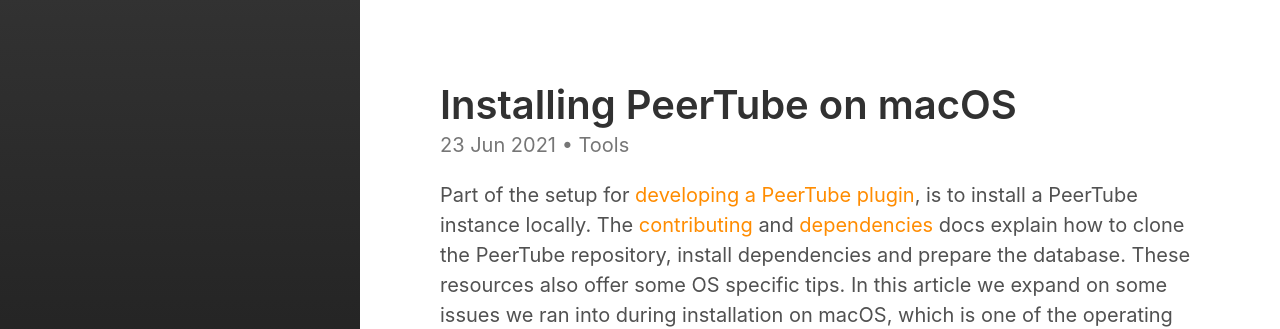
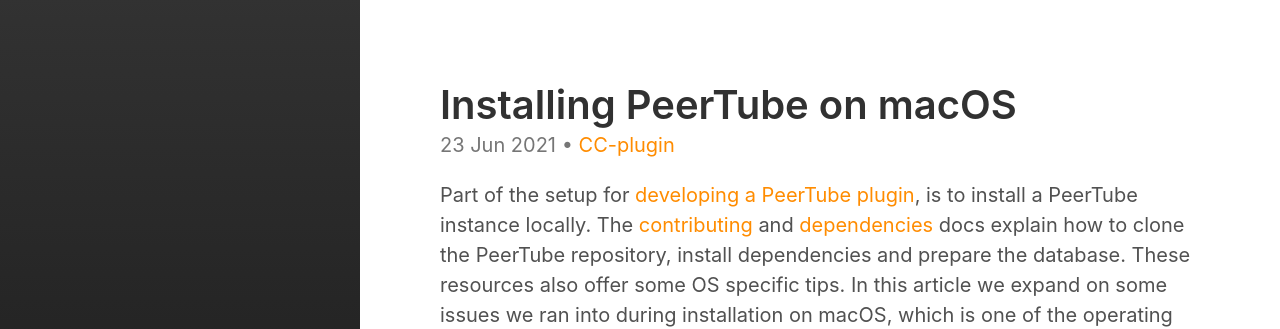
Before and after one commit to beeldengeluid/extending-peertube, a Jekyll site: the page built from _posts/2021-06-23-installing-peertube-on-macos.md, in a window 1280 px wide and 900 px high. Shown: the top 329 px of the window. Built offline with Jekyll 4.4.1, drawn with Linux system fonts in a browser that asks for light colours.

Commit message:
Update 2021-06-23-installing-peertube-on-macos.md

```diff
--- a/_posts/2021-06-23-installing-peertube-on-macos.md
+++ b/_posts/2021-06-23-installing-peertube-on-macos.md
@@ -1,7 +1,7 @@
 ---
 layout: post
 title: Installing PeerTube on macOS
-category: Tools
+category: CC-plugin
 comments: false
 ---
 
```
